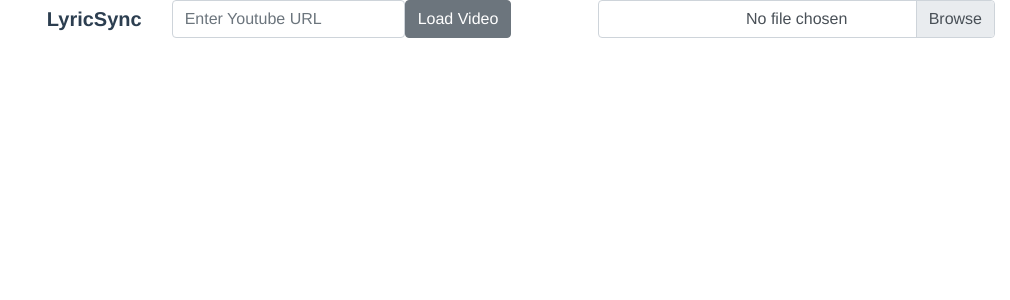
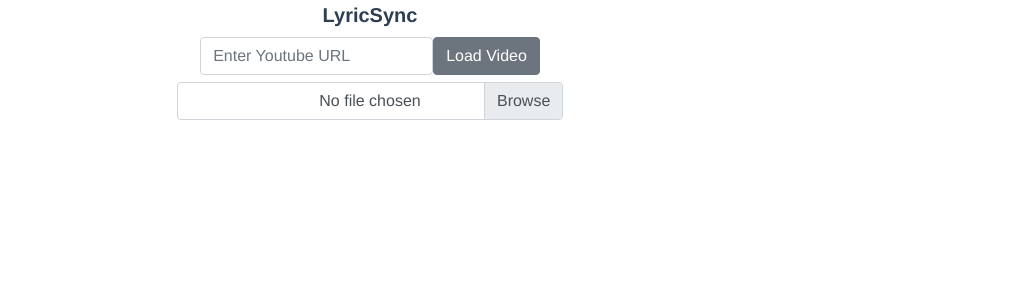
Before and after one commit to ballin2much/LyricSync, a Vue app: page / in a window 1280 px wide. Shown: the top 300 px of the page, without its empty margins (270-1280 px from the left). Built offline with nearby package versions, Linux system fonts and the light colour scheme; what vue-youtube would draw is missing.

Commit message:
Bug fixing and CSS

```diff
--- a/src/components/LineItem.vue
+++ b/src/components/LineItem.vue
@@ -33,7 +33,6 @@ a {
 .active {
   color: red;
 }
-
 .activeButton {
   background-color: red;
 }
--- a/src/components/VideoSelect.vue
+++ b/src/components/VideoSelect.vue
@@ -1,17 +1,15 @@
 <template>
     <div>
       <b-container fluid class="head justify-content-center">
-        <b-row>
-          <b-col class="text-right align-self-center brand">LyricSync</b-col>
-          <b-col>
-            <b-form inline @submit.prevent="loadVideo">
-              <b-form-input type="url" name="YTurl" placeholder="Enter Youtube URL" v-model="YTurl"></b-form-input>
-              <b-button type="submit" value="Load Video">Load Video</b-button>
-            </b-form>
-          </b-col>
-          <b-col>
-            <b-form-file accept=".txt" v-model="file" ref="myFile" @input="loadFile"></b-form-file>
-          </b-col>
+        <b-row class="d-flex justify-content-center brand botspace">LyricSync</b-row>
+        <b-row class="d-flex justify-content-center text-center botspace">
+          <b-form inline @submit.prevent="loadVideo(null)">
+            <b-form-input type="url" name="YTurl" placeholder="Enter Youtube URL" v-model="YTurl"></b-form-input>
+            <b-button type="submit" value="Load Video">Load Video</b-button>
+          </b-form>
+        </b-row>
+        <b-row class="d-flex justify-content-center botspace col-sm-4 center">
+          <b-form-file accept=".txt" v-model="file" ref="myFile" @input="loadFile"></b-form-file>
         </b-row>
       </b-container>
       <div v-for="TID in IDT" v-bind:key="TID.ID">
@@ -32,27 +30,22 @@ export default {
       loadVideo(fileText) {
         let url = this.YTurl;
         let ID = '';
-        url = url.replace(/(>|<)/gi,'').split(/(vi\/|v=|\/v\/|youtu\.be\/|\/embed\/)/);
-        if(url[2] !== undefined) {
-          ID = url[2].split(/[^0-9a-z_-]/i);
-          ID = ID[0];
-        } else {
-          ID = url;
-        }
-        ID = ID[0];
+        ID = this.$youtube.getIdFromUrl(url);
+        console.log("File:");
+        console.log(fileText);
         if (fileText == null) {
           this.IDT = [{
             ID: ID,
             Lines: []
           }];
+        console.log("IDT:");
+        console.log(this.IDT[0].Lines);
         } else {
           this.IDT = [{
             ID: ID,
             Lines: fileText
           }];
         }
-        console.log("IDT:");
-        console.log(this.IDT);
         this.YTurl = "";
       },
       loadFile() {
@@ -64,7 +57,7 @@ export default {
           let fileText = evt.target.result;
           fileText = fileText.split("\n");
           console.log(fileText);
-          this.YTurl = fileText.shift();
+          this.YTurl = "https://www.youtube.com/watch?v=" + fileText.shift();
           let lineArray = []
           fileText.forEach( line => {
             let totalSeconds = parseFloat(line.substring(line.lastIndexOf("[")+1,line.lastIndexOf("]")));
@@ -114,14 +107,16 @@ export default {
   a {
     color: #42b983;
   }
-  .head {
-    margin-left: 0;
-    margin-right: 0;
-    margin-bottom: 7px
-  }
   .brand {
     font-size: 20px;
     font-weight: bold;
+  }
+  .botspace {
+    margin-bottom: 7px;
+  }
+  .center {
+    margin-left: auto;
+    margin-right: auto;
   }
 
 </style>
--- a/src/components/YTVideo.vue
+++ b/src/components/YTVideo.vue
@@ -6,7 +6,7 @@
         </div>
         <b-form class="justify-content-center" inline @submit.prevent="addLine">
           <b-form-input type="text" name="linetext" placeholder="Add Lyrics..." v-model="linetext"></b-form-input>
-          <b-button value="Enter Lyrics">Submit</b-button>
+          <b-button type="submit" value="Enter Lyrics">Submit</b-button>
         </b-form>
         <LineList class="justify-content-left text-left lyrics" :lines="lines" v-on:changeTime="skipTo"/>
     </div>
@@ -35,6 +35,7 @@ export default {
           return await this.$refs.youtube.player.getDuration();
         },
         async getTime() {
+          console.log("time gotten")
           return await this.$refs.youtube.player.getCurrentTime();
         },
         saveLyrics() {
@@ -45,6 +46,7 @@ export default {
           FileSaver.saveAs(blob, "Lyrics");
         },
         async addLine() {
+          console.log("click");
           let totalSeconds = await this.getTime();
           const newLine = {
             timeStamp: totalSeconds,
@@ -83,6 +85,7 @@ export default {
           intID = setInterval( async () => {
             let time = await this.$refs.youtube.player.getCurrentTime();
             let temp = null;
+            if (this.lines != null) {
               this.lines.forEach((line) => {
                 line.active = false;
                 if (temp == null) {
@@ -93,6 +96,7 @@ export default {
                   temp = line;
                 }
               });
+            }
             if (temp != null) temp.active = true;
           }, 1000);
         }
```
Also changed, not shown: package.json (+6 -6 lines), 1 other file (tests, documents, lock files or other folders). Lines whose indentation alone changed are shown as unchanged.
